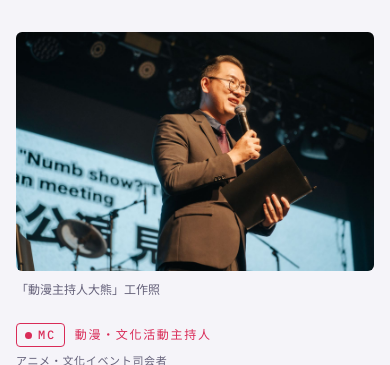
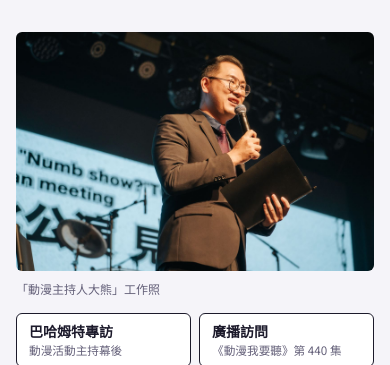
Before and after one commit to Bitemela0613/bigbear-mc, a plain HTML site: page index.html in a window 390 px wide. Shown: the top 365 px of the page. Drawn offline with nearby package versions, Linux system fonts and the light colour scheme.

Commit message:
更新 index.html

```diff
--- a/index.html
+++ b/index.html
@@ -76,6 +76,11 @@ h2 .jp{display:block;font-size:12px;margin-top:4px}
 .label .jp{margin-left:8px;font-size:11px;font-weight:400}
 p.jp-p{margin:8px 0 0;font-size:13px;line-height:1.75;color:var(--muted)}
 .chip small{margin-left:6px;font-size:11px;font-weight:400;color:var(--muted)}
+.links.media{margin-top:14px}
+@media (max-width:520px){
+  .links.media{display:grid;grid-template-columns:1fr 1fr;gap:8px}
+  .links.media .btn{flex-direction:column;align-items:flex-start;gap:0;padding:8px 12px;line-height:1.4}
+}
 .btn.primary small{color:#fff;font-weight:400}
 .stat .jp{display:block;font-size:11px;line-height:1.5}
 .eyebrow{flex-wrap:wrap;row-gap:4px}
@@ -234,13 +239,15 @@ footer{margin-top:56px;padding-top:20px;border-top:1px solid var(--line);font-si
       </div>
       <div class="links">
         <a class="btn primary" href="#contact">邀約主持 <small lang="ja">司会のご依頼</small></a>
-        <a class="btn" href="https://gnn.gamer.com.tw/3/161313.html" target="_blank" rel="noopener">巴哈姆特專訪 <small>動漫活動主持幕後</small></a>
-        <a class="btn" href="https://www.youtube.com/watch?v=A3UW3q-TjfU" target="_blank" rel="noopener">廣播訪問 <small>《動漫我要聽》第 440 集</small></a>
       </div>
     </div>
     <figure class="photo">
       <img src="img/yonezawa-mc.jpg" alt="大熊西裝筆挺手持麥克風，在舞台上主持米澤茜粉絲見面會">
       <figcaption>「動漫主持人大熊」工作照</figcaption>
+      <div class="links media">
+        <a class="btn" href="https://gnn.gamer.com.tw/3/161313.html" target="_blank" rel="noopener">巴哈姆特專訪 <small>動漫活動主持幕後</small></a>
+        <a class="btn" href="https://www.youtube.com/watch?v=A3UW3q-TjfU" target="_blank" rel="noopener">廣播訪問 <small>《動漫我要聽》第 440 集</small></a>
+      </div>
     </figure>
   </header>
 
```
